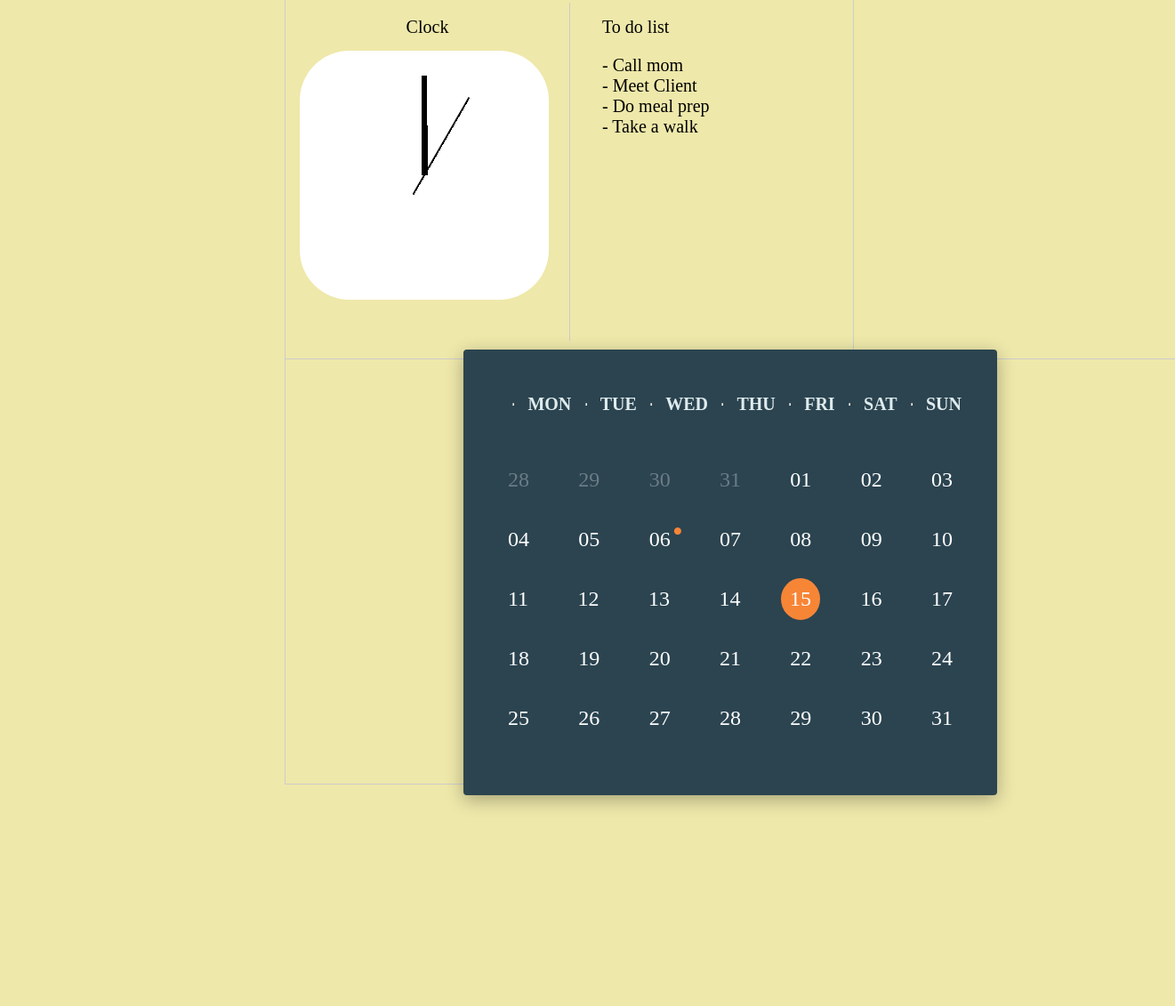
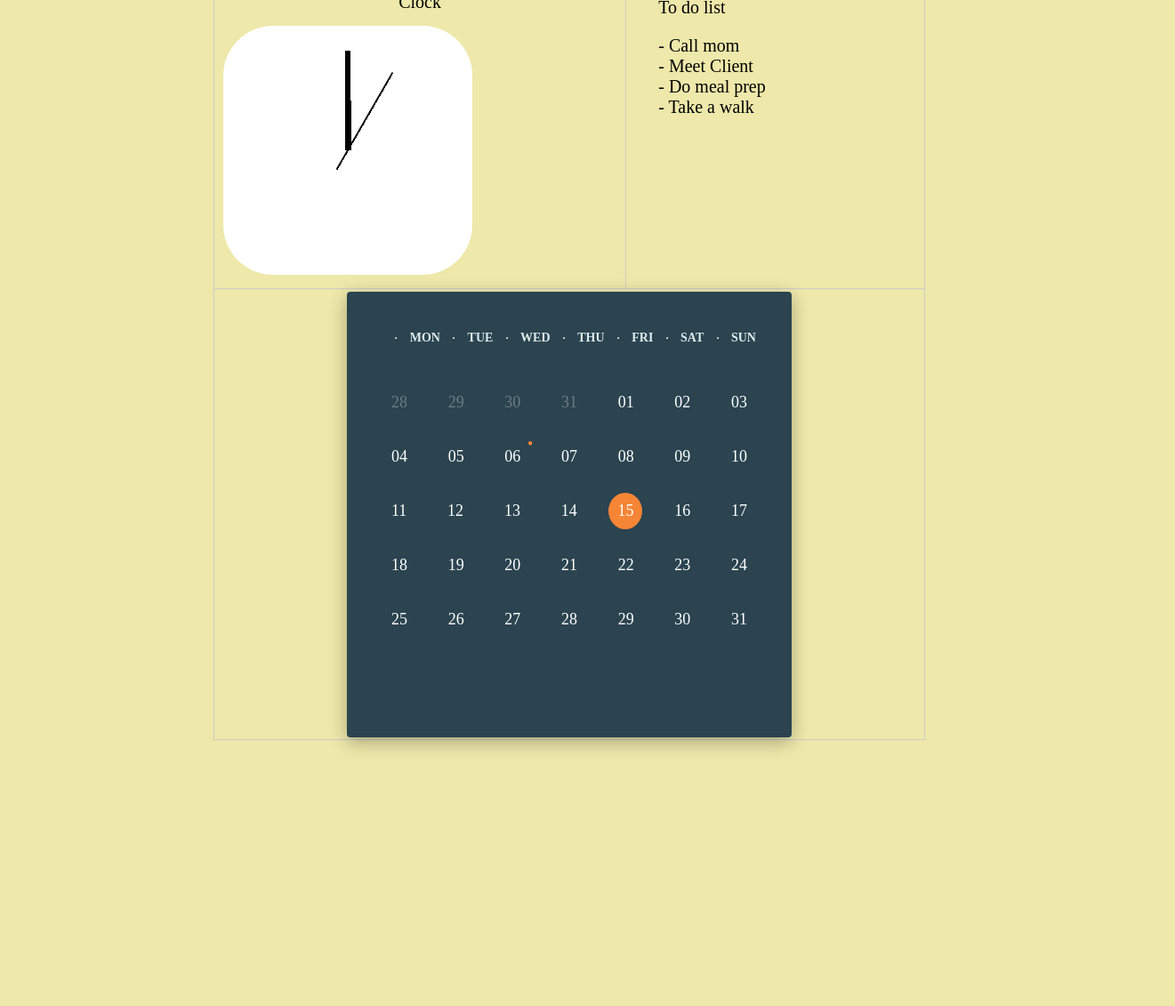
Before and after one commit to jlee310/ACA_web101_Juho_Lee, a plain HTML site: page src/grid-dashboard/dashboard.html in a window 1280 px wide. Shown: the part 194-1325 px from the top of the page at 89% size, 1321 px wide, since content can reach past the window. After the commit the page ends 1052 px from the top, so only its background shows below. Drawn offline with Linux system fonts and the light colour scheme.

Commit message:
new updates

```diff
--- a/src/grid-dashboard/dashboard.css
+++ b/src/grid-dashboard/dashboard.css
@@ -16,16 +16,17 @@ body {
 }
 
 .wrapper {
-	height: 1050px;
+	height: 1000px;
 	display: grid;
-	grid-template-columns: 160px 160px 160px 160px;
-  	grid-template-rows: 150px 400px 500px;
+	grid-template-columns: auto auto;
+  	grid-template-rows: auto au;
 	grid-template-areas:
-		"header 		header 	header 	header"
-		"sidebar 	sidebar 		main 		main"
-		"footer 	footer 	footer	footer";
-	max-width: 640px;
-	width: 100%;
+		"header 	header"
+		"sidebar    main"
+		"footer 	footer";
+	max-width: 800px;
+	max-height: auto;
+	width: auto;
 	margin-left: auto;
 	margin-right: auto;
 	border: 1px solid #ccc;
@@ -33,12 +34,10 @@ body {
 
 .header {
 	grid-area: header;
-	padding: 16px;
 	border-bottom: 1px solid #ccc;
 	font-family: avenir;
 	font-size: 40px;
 	text-align: center;
-  margin-top: 40px;
 }
 
 .main {
@@ -48,21 +47,30 @@ body {
 	font-family: avenir;
 	font-size: 20px;
 	text-align: left;
-  margin-top: 20px;
+	margin-top: 15px;
 }
 
 .aside {
 	grid-area: sidebar;
-	padding: 16px;
+	padding: 10px;
 	border-right: 1px solid #ccc;
 	font-family: avenir;
     font-size: 20px;
 	text-align: center;
-  margin-top: 20px;
+    margin-top: 15px;
+}
+
+ /* Calendar box border line */
+ .footer {
+	grid-area: footer;
+	/* padding: 200px; */
+	border-top: 1px solid #ccc;
+	font-family: avenir;
+	font-size: 20px;
+	text-align: left;
 }
 
   .clock {
-
     border-radius: 20%;
     background: #fff url(/images/posts/clocks/ios_clock.svg) no-repeat center;
     background-size: 48%;
@@ -148,26 +156,15 @@ body {
     animation: rotate 60s infinite steps(60);
   }
 
-.footer {
-	grid-area: footer;
-  padding: 200px;
-  margin-left: auto;
-  border-top: 1px solid #ccc;
-  font-family: avenir;
-  font-size: 20px;
-  text-align: left;
-  margin-top: 20px;
 
-
-}
-
+/* Calendar container */
 .container {
     align-items: center;
     display: flex;
     height: 100%;
     justify-content: center;
-    margin: 0 auto;
-    max-width: 600px;
+    margin: auto;
+    max-width: 500px;
     width: 100%;
 }
 
@@ -196,7 +193,7 @@ body {
 
 .current-date h1 {
     color: #dfebed;
-    font-size: 8px;
+    font-size: 6px;
     font-weight: 300;
 }
 
@@ -204,6 +201,7 @@ body {
     color: #dfebed;
     display: flex;
     justify-content: space-between;
+    font-size: 14px;
     font-weight: 600;
     padding: 30px 40px;
 }
@@ -223,7 +221,7 @@ body {
 
 .weeks div {
     display: flex;
-    font-size: 1.2em;
+    font-size: 18px;
     font-weight: 300;
     justify-content: space-between;
     margin-bottom: 20px;
@@ -255,58 +253,12 @@ body {
 .event:after {
     content: '•';
     color: #f78536;
-    font-size: 1.4em;
+    font-size: 18px;
     position: absolute;
     right: -4px;
     top: -4px;
 }
 
-/* Back - Event form */
-
-.back {
-    height: 100%;
-    transform: rotateY(180deg);
-}
-
-.back input {
-    background: none;
-    border: none;
-    color: #dfebed;
-    font-size: 1.4em;
-    font-weight: 300;
-    padding: 30px 40px;
-    width: 100%;
-}
-
-.info {
-    color: #dfebed;
-    display: flex;
-    flex-direction: column;
-    font-weight: 600;
-    font-size: 5px;
-    padding: 30px 40px;
-}
-
-.info div:not(.observations) {
-    margin-bottom: 40px;
-}
-
-.info span {
-    font-weight: 300;
-}
-
-.info .date {
-    display: flex;
-    justify-content: space-between;
-}
-
-.info .date p {
-    width: 50%;
-}
-
-.info .address p {
-    width: 100%;
-}
 
 .actions {
     bottom: 0;
@@ -354,7 +306,7 @@ body {
 }
 
 
-@media (max-width: 575px) {
+@media (max-width: 675px) {
 	.wrapper {
 		display: flex;
 		flex-direction: column;
@@ -364,12 +316,38 @@ body {
 	}
 	.main {
         order: 2;
+        max-width: 200px;
 	}
 	.aside {
 		order: 3;
 		border-right: 0;
         border-top: 1px solid #ccc;
+        max-width: auto;
 	}
+
+	/* .container {
+		order: 4;
+		align-items: center;
+		display: flex;
+		height: auto;
+		justify-content: center;
+		margin: 0 auto;
+		max-width: 200px;
+		width: auto;
+	}
+
+	.calendar {
+		order: 5;
+		background: #2b4450;
+		border-radius: 4px;
+		box-shadow: 0 5px 20px rgba(0, 0, 0, .3);
+		height: 501px;
+		  perspective: 1000;
+		transition: .9s;
+		transform-style: preserve-3d;
+		width: 1200px;
+	} */
+
 	.footer {
 		order: 4;
 	}
--- a/src/grid-dashboard/dashboard.html
+++ b/src/grid-dashboard/dashboard.html
@@ -4,14 +4,13 @@
     <meta charset="UTF-8">
     <meta name="viewport" content="width=device-width, initial-scale=1.0">
     <meta http-equiv="X-UA-Compatible" content="ie=edge">
-
-    <link rel="stylesheet" href="./dashboard.css">
+    <link rel="stylesheet" href="dashboard.css">
     <title>CSS Grid</title>
 </head>
 <body>
     <div class="wrapper">
         <header class="header">
-            Hello, Juho!
+            <p align="center">Hello, Juho!</p>
         </header>
         <aside class="aside">
             Clock
@@ -101,43 +100,8 @@
                           </div>
                         </div>
                       </div>
-
-                      <div class="back">
-                        <input placeholder="What's the event?">
-                        <div class="info">
-                          <div class="date">
-                            <p class="info-date">
-                            Date: <span>Jan 15th, 2016</span>
-                            </p>
-                            <p class="info-time">
-                              Time: <span>6:35 PM</span>
-                            </p>
-                          </div>
-                          <div class="address">
-                            <p>
-                              Address: <span>129 W 81st St, New York, NY</span>
-                            </p>
-                          </div>
-                          <div class="observations">
-                            <p>
-                              Observations: <span>Be there 15 minutes earlier</span>
-                            </p>
-                          </div>
-                        </div>
-
-                        <div class="actions">
-                          <button class="save">
-                            Save <i class="ion-checkmark"></i>
-                          </button>
-                          <button class="dismiss">
-                            Dismiss <i class="ion-android-close"></i>
-                          </button>
-                        </div>
-                      </div>
-
                     </div>
                   </div>
-
         </footer>
     </div>
 </body>
```
Lines whose indentation alone changed are shown as unchanged.
